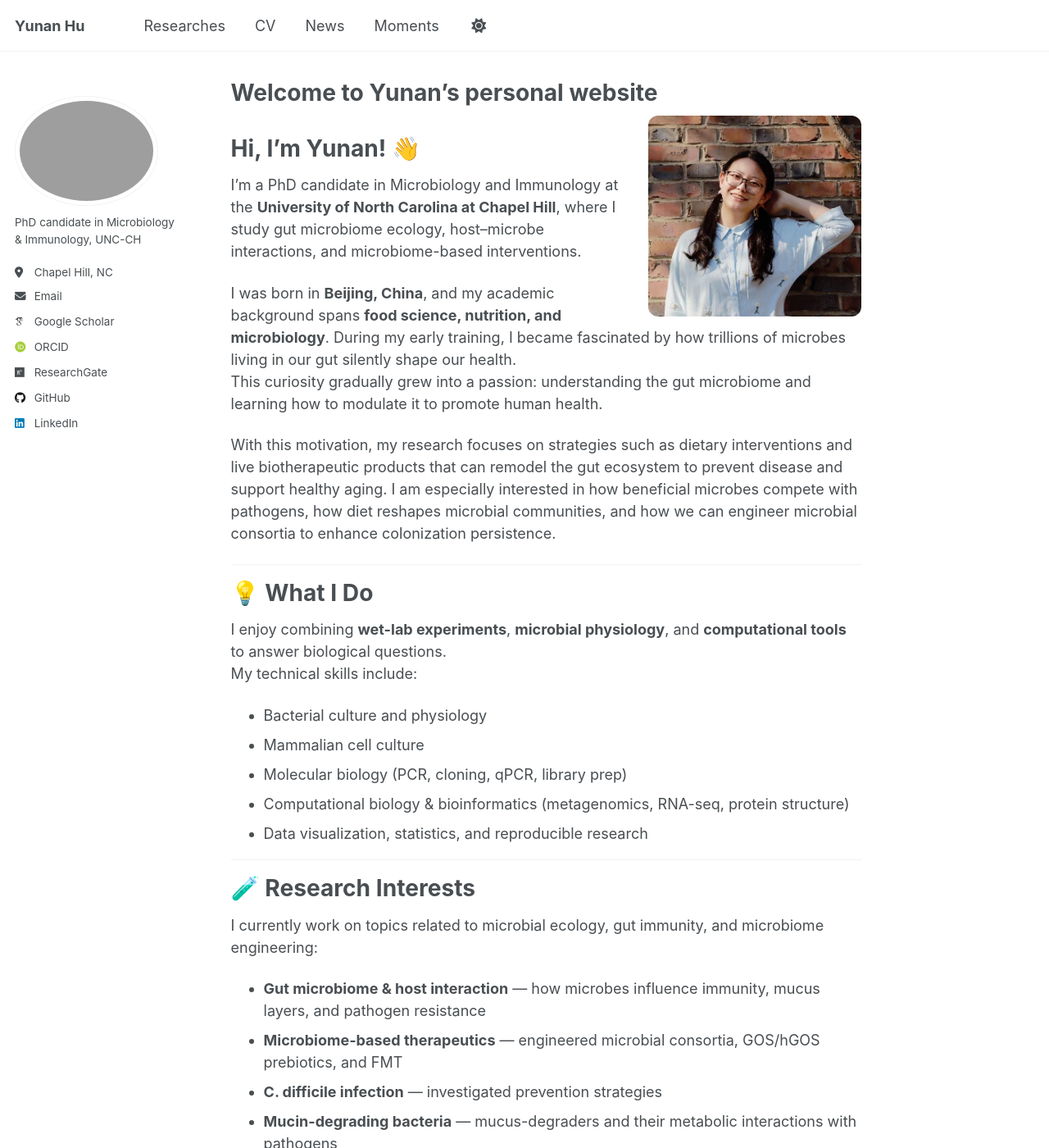
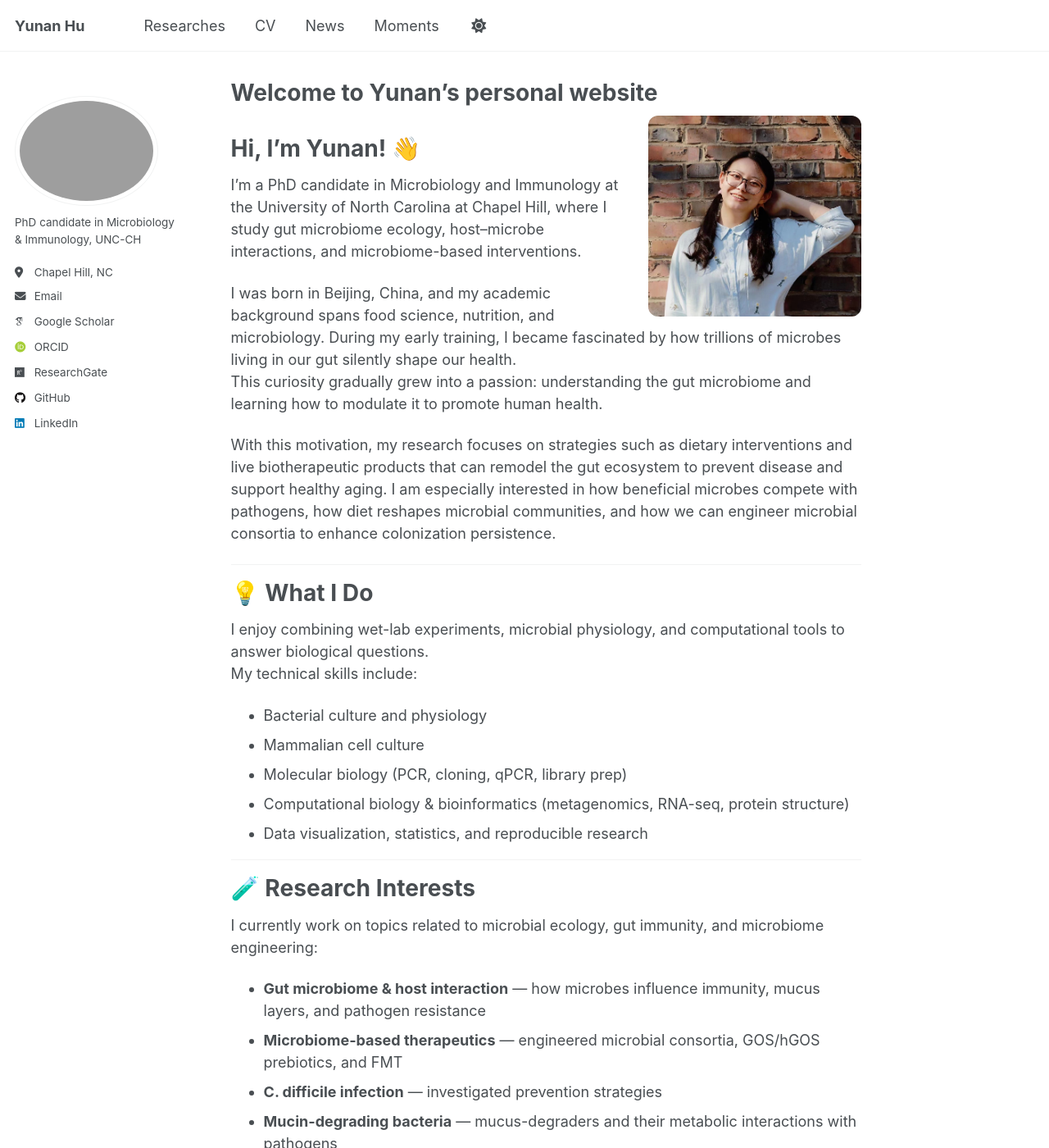
Before and after one commit to Yunan0525/Yunan0525.github.io, a Jekyll site: the page built from _pages/about.md, in a window 1280 px wide and 1400 px high. Shown: the whole window at 82% size. Built offline with Jekyll 4.4.1, drawn with Linux system fonts in a browser that asks for light colours; some web fonts are replaced; a script that is not in the unit is left out; some of the changed text lies outside the part shown.

```diff
--- a/_pages/about.md
+++ b/_pages/about.md
@@ -12,9 +12,9 @@ redirect_from:
 
 # Hi, I’m Yunan! 👋
 
-I’m a PhD candidate in Microbiology and Immunology at the **University of North Carolina at Chapel Hill**, where I study gut microbiome ecology, host–microbe interactions, and microbiome-based interventions.
+I’m a PhD candidate in Microbiology and Immunology at the University of North Carolina at Chapel Hill, where I study gut microbiome ecology, host–microbe interactions, and microbiome-based interventions.
 
-I was born in **Beijing, China**, and my academic background spans **food science, nutrition, and microbiology**. During my early training, I became fascinated by how trillions of microbes living in our gut silently shape our health.
+I was born in Beijing, China, and my academic background spans food science, nutrition, and microbiology. During my early training, I became fascinated by how trillions of microbes living in our gut silently shape our health.
 This curiosity gradually grew into a passion: understanding the gut microbiome and learning how to modulate it to promote human health.
 
 With this motivation, my research focuses on strategies such as dietary interventions and live biotherapeutic products that can remodel the gut ecosystem to prevent disease and support healthy aging. I am especially interested in how beneficial microbes compete with pathogens, how diet reshapes microbial communities, and how we can engineer microbial consortia to enhance colonization persistence.
@@ -23,7 +23,7 @@ With this motivation, my research focuses on strategies such as dietary interven
 
 # 💡 What I Do
 
-I enjoy combining **wet-lab experiments**, **microbial physiology**, and **computational tools** to answer biological questions.
+I enjoy combining wet-lab experiments, microbial physiology, and computational tools to answer biological questions.
 My technical skills include:
 
 - Bacterial culture and physiology
@@ -47,8 +47,8 @@ I currently work on topics related to microbial ecology, gut immunity, and micro
 
 # 🌱 Outside the Lab
 
-Outside science, I enjoy **baking**, **drawing**, and spending time with my cats.
-Feel free to check out my **Moments** page for snapshots of daily life!
+Outside science, I enjoy baking, drawing, and spending time with my cats.
+Feel free to check out my Moments page for snapshots of daily life!
 
 ---
 
```
